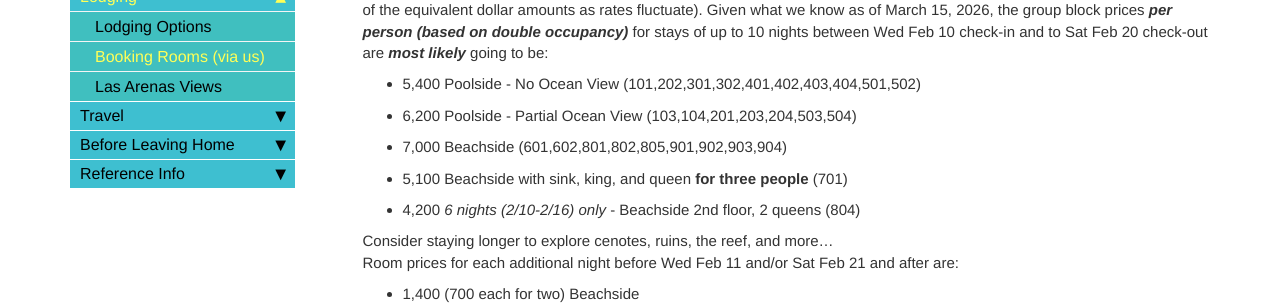
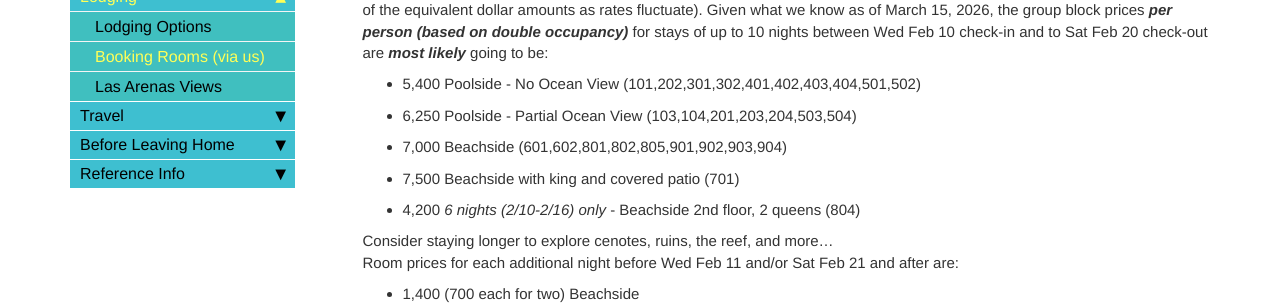
Before and after one commit to davewalker60/pmdup, a Jekyll site: the page built from pages/booking-rooms.md, in a window 1280 px wide and 900 px high, scrolled down 1319 px. Shown: the part 153-458 px from the top of the window. Built offline with Jekyll 4.4.1, drawn with Linux system fonts in a browser that asks for light colours; comment, search, counter and statistics services are not loaded.

Commit message:
no more 701 sink

```diff
--- a/pages/booking-rooms.md
+++ b/pages/booking-rooms.md
@@ -53,9 +53,9 @@ The best news ever is the obnoxiously-loud, late-night music bar (Loudo's/LIVE)
 
 This year, roommate prices are listed ***per person in pesos*** (with convenient USD & CAD conversion charts to give you an idea of the equivalent dollar amounts as rates fluctuate). Given what we know as of March 15, 2026, the group block prices ***per person (based on double occupancy)*** for stays of up to 10 nights between Wed Feb 10 check-in and to Sat Feb 20 check-out are ***most likely*** going to be:
 * 5,400 Poolside - No Ocean View (101,202,301,302,401,402,403,404,501,502)
-* 6,200 Poolside - Partial Ocean View (103,104,201,203,204,503,504)
+* 6,250 Poolside - Partial Ocean View (103,104,201,203,204,503,504)
 * 7,000 Beachside (601,602,801,802,805,901,902,903,904)
-* 5,100 Beachside with sink, king, and queen **for three people** (701)
+* 7,500 Beachside with king and covered patio (701)
 * 4,200 *6 nights (2/10-2/16) only* - Beachside 2nd floor, 2 queens (804)
 
 Consider staying longer to explore cenotes, ruins, the reef, and more...<br>Room prices for each additional night before Wed Feb 11 and/or Sat Feb 21 and after are:
```
